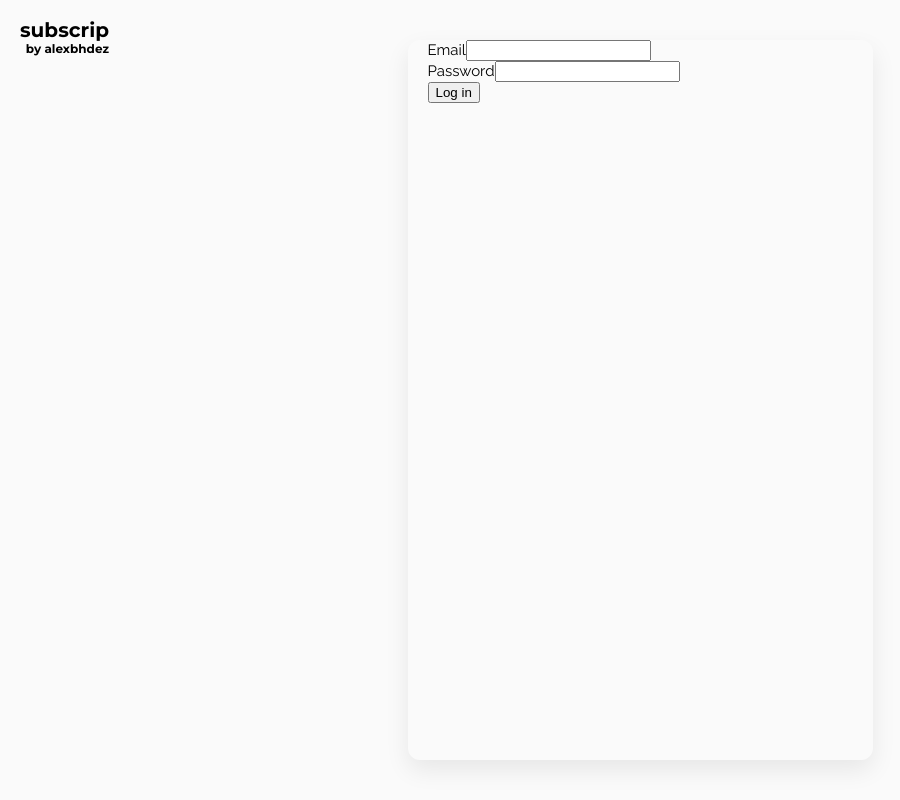
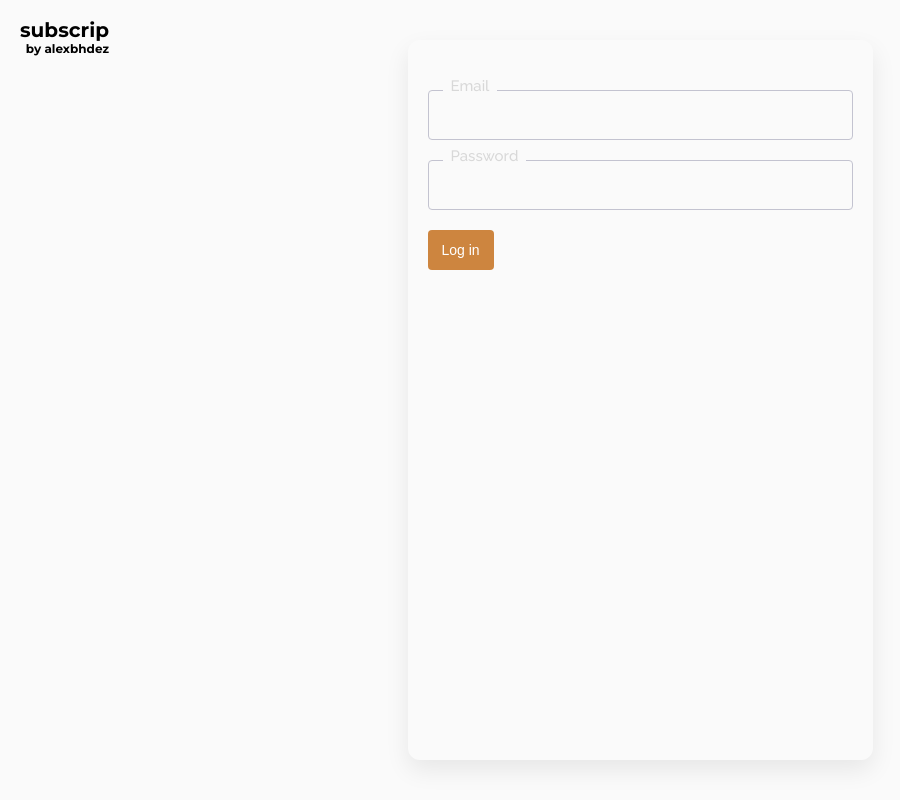
Before and after one commit to AlexBHdez/subscrip-front, a React (Create React App) app: page /login in a window 1280 px wide. Shown: the whole page, without its empty margins (0-900 px from the left). Built offline with nearby package versions, Linux system fonts and the light colour scheme; no server answers.

Commit message:
Add Form and FormField comp

```diff
--- a/src/pages/Login/Login.jsx
+++ b/src/pages/Login/Login.jsx
@@ -1,6 +1,7 @@
 import React from 'react'
 import useForm from '../../utils/customHooks'
 import { inject, observer } from 'mobx-react'
+import { Button, Form, FormField } from '../../ui'
 
 const Login = inject('store')(observer(props => {
   const { loginUser } = props.store
@@ -10,19 +11,11 @@ const Login = inject('store')(observer(props => {
   const { inputs, handleInputChange, handleSubmit } = useForm(onSubmit)
 
   return (
-    <div>
-      <form onSubmit={ handleSubmit }>
-        <div>
-          <label>Email</label>
-          <input type='email' name='email' required onChange={ handleInputChange } value={ inputs.email || '' } />
-        </div>
-        <div>
-          <label>Password</label>
-          <input type='password' name='password' required onChange={ handleInputChange } value={ inputs.password || '' } />
-        </div>
-        <button type='submit'>Log in</button>
-      </form>
-    </div>
+    <Form onSubmit={ handleSubmit }>
+      <FormField label='Email' type='email' name='email' required onChange={ handleInputChange } value={ inputs.email || '' } />
+      <FormField label='Password' type='password' name='password' required onChange={ handleInputChange } value={ inputs.password || '' } />
+      <Button type='submit'>Log in</Button>
+    </Form>
   )
 }))
 
--- a/src/style/index.js
+++ b/src/style/index.js
@@ -6,7 +6,8 @@ import { centerFlex } from './includes'
 export const lightTheme = {
   colors: {
     browserBackground: '#fafafa',
-    background: 'tomato'
+    background: 'tomato',
+    gray: '#d8d8d8'
   },
   includes: {
     centerFlex,
--- /dev/null
+++ b/src/ui/Form.js
@@ -0,0 +1,17 @@
+import React from 'react'
+import styled from 'styled-components'
+
+const FormWrap = styled.form`
+  margin-top: 50px;
+`
+
+const Form = ({ children, onSubmit }) => {
+
+  return (
+    <FormWrap onSubmit={ onSubmit } >
+      { children }
+    </FormWrap>
+  )
+}
+
+export default Form
--- /dev/null
+++ b/src/ui/FormField.js
@@ -0,0 +1,51 @@
+import React from 'react'
+import styled from 'styled-components'
+
+const FormFieldWrap = styled.div`
+  height: 50px;
+  position: relative;
+  margin-bottom: 20px;
+
+  &:hover > Label {
+    color: initial;
+  }
+
+  &:hover > Input, Input:focus {
+    border-color: initial;
+  }
+`
+
+const Label = styled.label`
+  position: absolute;
+  top: -15px;
+  left: 15px;
+  font-weight: 500;
+  background-color: ${ ({ theme }) => theme.colors.browserBackground };
+  color: ${ ({ theme }) => theme.colors.gray };
+  padding: 4px 8px;
+  transition: color .35s ease;
+`
+
+const Input = styled.input`
+  height: 100%;
+  width: 100%;
+  background-color: transparent;
+  border: 1px solid rgb(195, 195, 208);
+  border-radius: 4px;
+  transition: border-color .50s ease;
+  font-size: 14px;
+  padding-left: 15px;
+`
+
+const FormField = props => {
+  const { label } = props
+
+  return (
+    <FormFieldWrap>
+      { label && <Label>{ label }</Label> }
+      <Input { ...props } />
+    </FormFieldWrap>
+  )
+}
+
+export default FormField
--- a/src/ui/index.js
+++ b/src/ui/index.js
@@ -1,2 +1,4 @@
 export { default as Logo } from './Logo'
 export { default as Button } from './Button'
+export { default as Form } from './Form'
+export { default as FormField } from './FormField'
```
